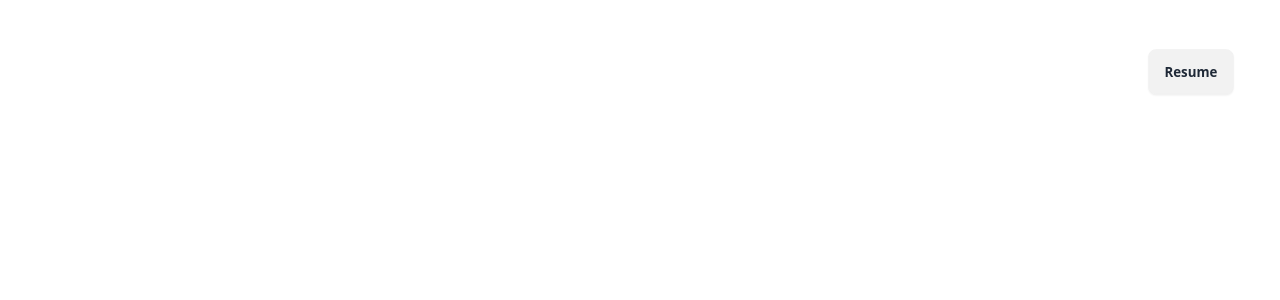
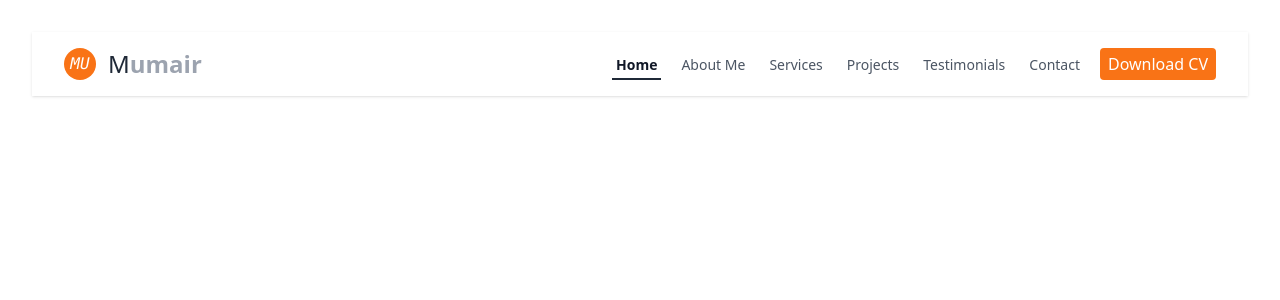
Before and after one commit to RaisulislamRimon/dpn1, a React (Vite) app: page / in a window 1280 px wide. Shown: the top 300 px of the page. Built offline with nearby package versions, Linux system fonts and the light colour scheme.

Commit message:
Navbar set

```diff
--- a/src/components/Shared/Navbar/Navbar.jsx
+++ b/src/components/Shared/Navbar/Navbar.jsx
@@ -1,66 +1,175 @@
-import React from "react";
-import { Link } from "react-router-dom";
+import React, { useState } from "react";
 
-const Navbar = () => {
-  const menuItems = (
-    <>
-      <li>
-        <Link to="/about-me">About Me</Link>
-      </li>
-      <li>
-        <Link to="/blog">Blog</Link>
-      </li>
-      <li>
-        <Link to="/contact">Contact</Link>
-      </li>
-      <li>
-        <Link to="/resume" target="_blank" className="btn">
-          Resume
-        </Link>
-      </li>
-    </>
-  );
+function Navbar() {
+  const [mobileMenuOpen, setMobileMenuOpen] = useState(false);
+
   return (
-    <div>
-      <div className="navbar bg-base-100">
-        <div className="navbar-start">
-          <div className="dropdown">
-            <label tabIndex={0} className="btn btn-ghost lg:hidden">
+    <nav className="bg-white shadow">
+      <div className="mx-auto max-w-7xl px-4 sm:px-6 lg:px-8">
+        <div className="flex h-16 items-center justify-between">
+          <div className="flex">
+            <div className="flex flex-shrink-0 items-center">
+              <a
+                href="index.html"
+                className="flex items-center space-x-3 rtl:space-x-reverse"
+              >
+                <span className="w-8 h-8 text-white bg-orange-500 italic text-center font-mono pt-1 rounded-full">
+                  MU
+                </span>
+                <span className="text-gray-400 text-2xl font-semibold whitespace-nowrap dark:text-white">
+                  <span className="font-medium text-gray-800">M</span>umair
+                </span>
+              </a>
+            </div>
+          </div>
+          {/* routes */}
+          <div className="hidden sm:ml-6 sm:flex sm:space-x-4">
+            <a
+              href="index.html"
+              className="inline-flex items-center border-b-2 border-gray-800 px-1 pt-1 text-sm font-semibold text-gray-900"
+            >
+              Home
+            </a>
+            <a
+              href="about.html"
+              className="inline-flex items-center border-b-2 border-transparent px-1 pt-1 text-sm font-medium text-gray-600 hover:border-gray-300 hover:text-gray-800"
+            >
+              About Me
+            </a>
+            <a
+              href="services.html"
+              className="inline-flex items-center border-b-2 border-transparent px-1 pt-1 text-sm font-medium text-gray-600 hover:border-gray-300 hover:text-gray-800"
+            >
+              Services
+            </a>
+            <a
+              href="projects.html"
+              className="inline-flex items-center border-b-2 border-transparent px-1 pt-1 text-sm font-medium text-gray-600 hover:border-gray-300 hover:text-gray-800"
+            >
+              Projects
+            </a>
+            <a
+              href="testimonials.html"
+              className="inline-flex items-center border-b-2 border-transparent px-1 pt-1 text-sm font-medium text-gray-600 hover:border-gray-300 hover:text-gray-800"
+            >
+              Testimonials
+            </a>
+            <a
+              href="contact.html"
+              className="inline-flex items-center border-b-2 border-transparent px-1 pt-1 text-sm font-medium text-gray-600 hover:border-gray-300 hover:text-gray-800"
+            >
+              Contact
+            </a>
+            <a
+              className="text-white bg-orange-500 px-2 py-1 rounded"
+              href="/path/to/CV.pdf"
+              download
+            >
+              Download CV
+            </a>
+          </div>
+          <div className="-mr-2 flex items-center sm:hidden">
+            {/* Mobile menu button */}
+            <button
+              onClick={() => setMobileMenuOpen(!mobileMenuOpen)}
+              type="button"
+              className="inline-flex items-center justify-center rounded-md p-2 text-gray-400 hover:bg-gray-100 hover:text-gray-500 focus:outline-none focus:ring-2 focus:ring-inset focus:ring-gray-500"
+              aria-controls="mobile-menu"
+              aria-expanded={mobileMenuOpen ? "true" : "false"}
+            >
+              <span className="sr-only">Open main menu</span>
+              {/* Icon when menu is closed */}
+              {!mobileMenuOpen ? (
                 <svg
+                  className="block h-6 w-6"
                   xmlns="http://www.w3.org/2000/svg"
-                className="h-5 w-5"
                   fill="none"
                   viewBox="0 0 24 24"
+                  strokeWidth="1.5"
                   stroke="currentColor"
+                  aria-hidden="true"
                 >
                   <path
                     strokeLinecap="round"
                     strokeLinejoin="round"
-                  strokeWidth="2"
-                  d="M4 6h16M4 12h8m-8 6h16"
+                    d="M3.75 6.75h16.5M3.75 12h16.5m-16.5 5.25h16.5"
                   />
                 </svg>
-            </label>
-            <ul
-              tabIndex={0}
-              className="menu menu-compact dropdown-content mt-3 p-2 shadow bg-base-100 rounded-box w-52 text-white"
+              ) : (
+                <svg
+                  xmlns="http://www.w3.org/2000/svg"
+                  fill="none"
+                  viewBox="0 0 24 24"
+                  strokeWidth="1.5"
+                  stroke="currentColor"
+                  className="w-6 h-6"
                 >
-              {menuItems}
-            </ul>
-          </div>
-          <Link
-            to="/"
-            className=" btn btn-ghost normal-case text-xs md:text-xl text-white"
-          >
-            The Logo
-          </Link>
-        </div>
-        <div className="navbar-end hidden lg:flex">
-          <ul className="menu menu-horizontal px-1 text-white">{menuItems}</ul>
+                  <path
+                    strokeLinecap="round"
+                    strokeLinejoin="round"
+                    d="M6 18L18 6M6 6l12 12"
+                  />
+                </svg>
+              )}
+            </button>
           </div>
         </div>
       </div>
+
+      {/* Mobile menu, show/hide based on menu state. */}
+      {mobileMenuOpen && (
+        <div className="sm:hidden" id="mobile-menu">
+          <div className="border-t border-gray-200 pt-4 pb-3">
+            <div className="mt-3 grid place-content-center space-y-1">
+              <a
+                href="index.html"
+                className="block px-4 py-2 text-base font-medium text-gray-500 hover:bg-gray-100 hover:text-gray-800"
+              >
+                Home
+              </a>
+              <a
+                href="about.html"
+                className="block px-4 py-2 text-base font-medium text-gray-500 hover:bg-gray-100 hover:text-gray-800"
+              >
+                About Me
+              </a>
+              <a
+                href="services.html"
+                className="block px-4 py-2 text-base font-medium text-gray-500 hover:bg-gray-100 hover:text-gray-800"
+              >
+                Services
+              </a>
+              <a
+                href="projects.html"
+                className="block px-4 py-2 text-base font-medium text-gray-500 hover:bg-gray-100 hover:text-gray-800"
+              >
+                Projects
+              </a>
+              <a
+                href="testimonials.html"
+                className="block px-4 py-2 text-base font-medium text-gray-500 hover:bg-gray-100 hover:text-gray-800"
+              >
+                Testimonials
+              </a>
+              <a
+                href="contact.html"
+                className="block px-4 py-2 text-base font-medium text-gray-500 hover:bg-gray-100 hover:text-gray-800"
+              >
+                Contact
+              </a>
+              <a
+                className="text-white text-center bg-orange-500 px-2 py-1 rounded"
+                href="/path/to/CV.pdf"
+                download
+              >
+                Download CV
+              </a>
+            </div>
+          </div>
+        </div>
+      )}
+    </nav>
   );
-};
+}
 
 export default Navbar;
```
Lines whose indentation alone changed are shown as unchanged.
